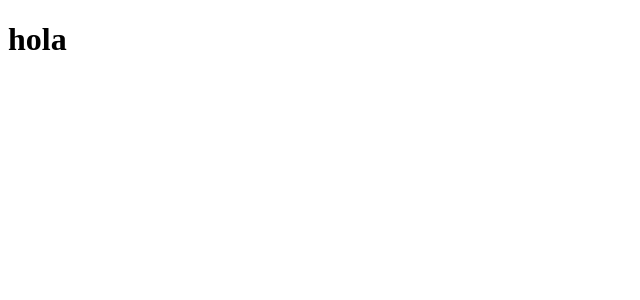
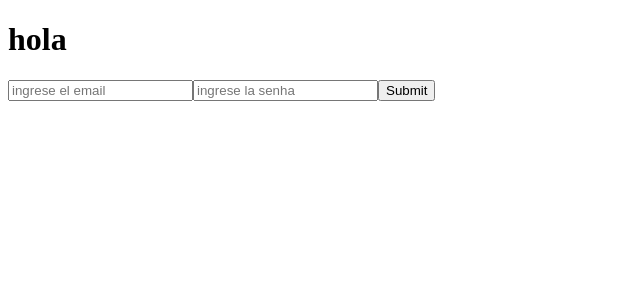
Before and after one commit to SuarezRocio/projeto-labeedit-frontend, a React (Vite) app: page /Login in a window 1280 px wide. Before the commit this address had no page. Shown: the top 300 px of the page, without its empty margins (0-640 px from the left). Built offline with nearby package versions, Linux system fonts and the light colour scheme.

Commit message:
changes on login

```diff
--- a/src/App.jsx
+++ b/src/App.jsx
@@ -6,12 +6,10 @@ import axios from 'axios'
 import { useNavigate } from 'react-router-dom'
 import SingUp from './Pages/SingUp/SingUp'
 import HomePage from './Pages/HomePage/HomePage'
+import Login from "./Pages/Login/Login"
 //import { useState, useEffect } from 'react'
 //import { GlobalContext } from './contexts/GlobalContext'
 //import Router from './routes/Router.jsx'
-
-
-
 
 
 
@@ -23,6 +21,7 @@ function App() {
       <h1>hola</h1>
       <BrowserRouter>
         <Routes >
+          <Route path="/login" element={<Login />} />
           <Route path="/" element={<SingUp />} />
           <Route path="/home" element={<HomePage />} />
         </Routes>
--- a/src/Pages/Login/Login.jsx
+++ b/src/Pages/Login/Login.jsx
@@ -1,6 +1,6 @@
 import React from 'react'
 import logo from '../../assets/labenuLogo.png'
-import { InputCheck ,Img, Div, P, Div1, Input , Form, P1, Button ,Div2,  P2 } from './Login-styled'
+import { InputCheck, Img, Div, P, Div1, Input, Form, P1, Button, Div2, P2 } from './Login-styled'
 import axios from "axios";
 import { useState } from "react";
 import { useNavigate } from "react-router-dom";
@@ -8,99 +8,88 @@ import { BASE_URL, TOKEN_NAME } from "../../constants/url";
 import { goToHomePage, goToSignupPage } from "../../routes/coordinator";
 
 
-const Login = () => {
-  const navigate = useNavigate()
+function Login() {
 
-const [ isLoading, setIsLoading] = useState(false)
-const [form, setForm] = useState({
-  nome : "",
-  email : "",
-  password :"",
-  passwordConfirmation : ""
 
+  const [email, setEmail] = useState("")
+  const [password, setPaswword] = useState("")
+
+  //const emailito = "sofia@email.com"
+  //const passwordcita = ""
+
+  /*const bodyexample =
+   {
+     "email": "sofia@email.com",
+     "password": "S45456d478L"
+   }
+
+   axios
+     .post("https://deploy-labeedit-back.onrender.com/users/login", bodyexample)
+     .then((res) => {
+       console.log(res.data)
+     })
+ */
+
+  function handleLogin(e) {
+    //const navigate = useNavigate()
+
+    e.preventDefault()
+
+    console.log("hola mundo")
+
+    const bodyexample =
+    {
+      "email": "sofia@email.com",
+      "password": "S45456d478L"
+    }
+
+    const body = {
+      "email": email,
+      "password": password
+    }
+
+    axios
+      .post("https://deploy-labeedit-back.onrender.com/users/login", body)
+      .then((res) => {
+        console.log(res.data)
+      })
+
+    console.log(password)
+    console.log(email)
+    console.log(body)
+
+
+    axios
+      .post("https://deploy-labeedit-back.onrender.com/users/login", body)
+
+      .then((response) => {
+        console.log(response)
+        localStorage.setItem("token", response.data)
+        navigate("/home")
+      })
+
+      .catch((error) => {
+        console.log(error)
       })
 
 
-const [showPasword , setShowPassword] = useState(false)
+  }
+  const navigate = useNavigate()
 
 
-const changeForm = (e) => {
-  setForm({...form ,
-  [e.target.name] : [e.target.value]
-  })
-}
 
 
-const singup = async (e) => {
-  e.preventDefault()
+  return (
+    <form onSubmit={(e) => { handleLogin(e) }}>
 
-if(form.password === form.passwordConfirmation){
-  try {
-    setIsLoading(true)
+      <input placeholder="ingrese el email" type="text" onChange={(e) => { setEmail(e.target.value) }} />
 
-    const body ={
-      name: form.name,
-      email: form.email,
-      password: form.password
-    }
+      <input placeholder="ingrese la senha" type="text" onChange={(e) => { setPaswword(e.target.value) }} />
 
-    const response = await axios.post(BASE_URL + "/login" , body)
-    windows.localStorage(TOKEN_NAME, response.data.token)
-/**.setItem */
 
-    setIsLoading(false)
-    goToHomePage(navigate)
-  } catch{
-    setIsLoading(false)
+      <input type="submit" />
+    </form>
+  )
 
-    window.alert(error?.data?.response)
-    /**Error 404 */
-  }
-}
-  return (
-    <Div>
-
-      <h1>hola</h1>
-
-      <Img src={logo} />
-      <P>O projeto de rede social da Labenu</P>
-
-      <Form>
-        <Div1>
-          <Input placeholder='Email'
-           name={"email"}
-           value={"form.email"}
-           onChange={changeForm}
-          >
-          </Input>
-        </Div1>
-        <Div1>
-          <Input placeholder='Senha'
-          type={showPasword ? "text" : "password"}
-          name={"password"}
-          value={"form.password"}
-          onChange={changeForm}
-          >
-          </Input>
-     {/* <span>
-         <input type ="checkbok"
-          value ={setPassword}
-          onChange={ () => setShowPassword(!showPasword)}
-          >
-          </input>
-          </span> */}
-        </Div1>
-        <P1>Ao continuar, você concorda com o nosso Contrato de usuário e nossa Política de Privacidade</P1>
-        <Div2>
-        <InputCheck type="checkbox"></InputCheck>
-        <P2>Eu concordo em receber emails sobre coisas legais no Labeddit</P2>
-        </Div2>
-        <Button disabled={setIsLoading} onClick={() => goToHomePage(navigate)}>Entrar</Button>
-        <Button2 disabled={setIsLoading} onClick={() => goToSignUpPage(navigate)}>Crear Conta</Button2>
-        {/**disabled={isLoading} */}
-      </Form>
-    </Div>
-  )
-}
 }
 export default Login
--- /dev/null
+++ b/src/sinUsar/Login.jsx
@@ -0,0 +1,106 @@
+import React from 'react'
+import logo from '../../assets/labenuLogo.png'
+import { InputCheck ,Img, Div, P, Div1, Input , Form, P1, Button ,Div2,  P2 } from './Login-styled'
+import axios from "axios";
+import { useState } from "react";
+import { useNavigate } from "react-router-dom";
+import { BASE_URL, TOKEN_NAME } from "../../constants/url";
+import { goToHomePage, goToSignupPage } from "../../routes/coordinator";
+
+
+const Login = () => {
+  const navigate = useNavigate()
+
+const [ isLoading, setIsLoading] = useState(false)
+const [form, setForm] = useState({
+  nome : "",
+  email : "",
+  password :"",
+  passwordConfirmation : ""
+
+})
+
+
+const [showPasword , setShowPassword] = useState(false)
+
+
+const changeForm = (e) => {
+  setForm({...form ,
+  [e.target.name] : [e.target.value]
+  })
+}
+
+
+const singup = async (e) => {
+  e.preventDefault()
+
+if(form.password === form.passwordConfirmation){
+  try {
+    setIsLoading(true)
+
+    const body ={
+      name: form.name,
+      email: form.email,
+      password: form.password
+    }
+
+    const response = await axios.post(BASE_URL + "/login" , body)
+    windows.localStorage(TOKEN_NAME, response.data.token)
+/**.setItem */
+
+    setIsLoading(false)
+    goToHomePage(navigate)
+  } catch{
+    setIsLoading(false)
+
+    window.alert(error?.data?.response)
+    /**Error 404 */
+  }
+}
+  return (
+    <Div>
+
+      <h1>hola</h1>
+
+      <Img src={logo} />
+      <P>O projeto de rede social da Labenu</P>
+
+      <Form>
+        <Div1>
+          <Input placeholder='Email'
+           name={"email"}
+           value={"form.email"}
+           onChange={changeForm}
+          >
+          </Input>
+        </Div1>
+        <Div1>
+          <Input placeholder='Senha'
+          type={showPasword ? "text" : "password"}
+          name={"password"}
+          value={"form.password"}
+          onChange={changeForm}
+          >
+          </Input>
+     {/* <span>
+         <input type ="checkbok"
+          value ={setPassword}
+          onChange={ () => setShowPassword(!showPasword)}
+          >
+          </input>
+          </span> */}
+        </Div1>
+        <P1>Ao continuar, você concorda com o nosso Contrato de usuário e nossa Política de Privacidade</P1>
+        <Div2>
+        <InputCheck type="checkbox"></InputCheck>
+        <P2>Eu concordo em receber emails sobre coisas legais no Labeddit</P2>
+        </Div2>
+        <Button disabled={setIsLoading} onClick={() => goToHomePage(navigate)}>Entrar</Button>
+        <Button2 disabled={setIsLoading} onClick={() => goToSignUpPage(navigate)}>Crear Conta</Button2>
+        {/**disabled={isLoading} */}
+      </Form>
+    </Div>
+  )
+}
+}
+export default Login
```
Lines whose indentation alone changed are shown as unchanged.
